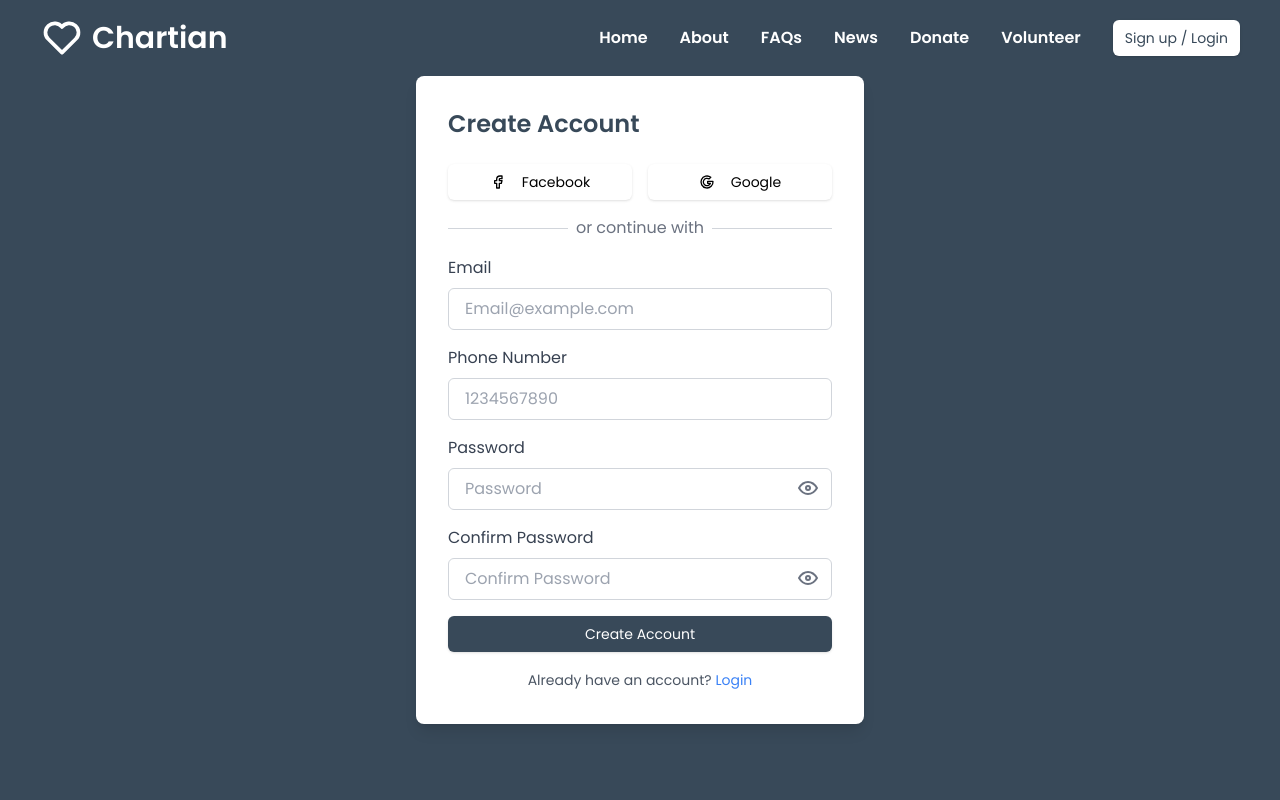
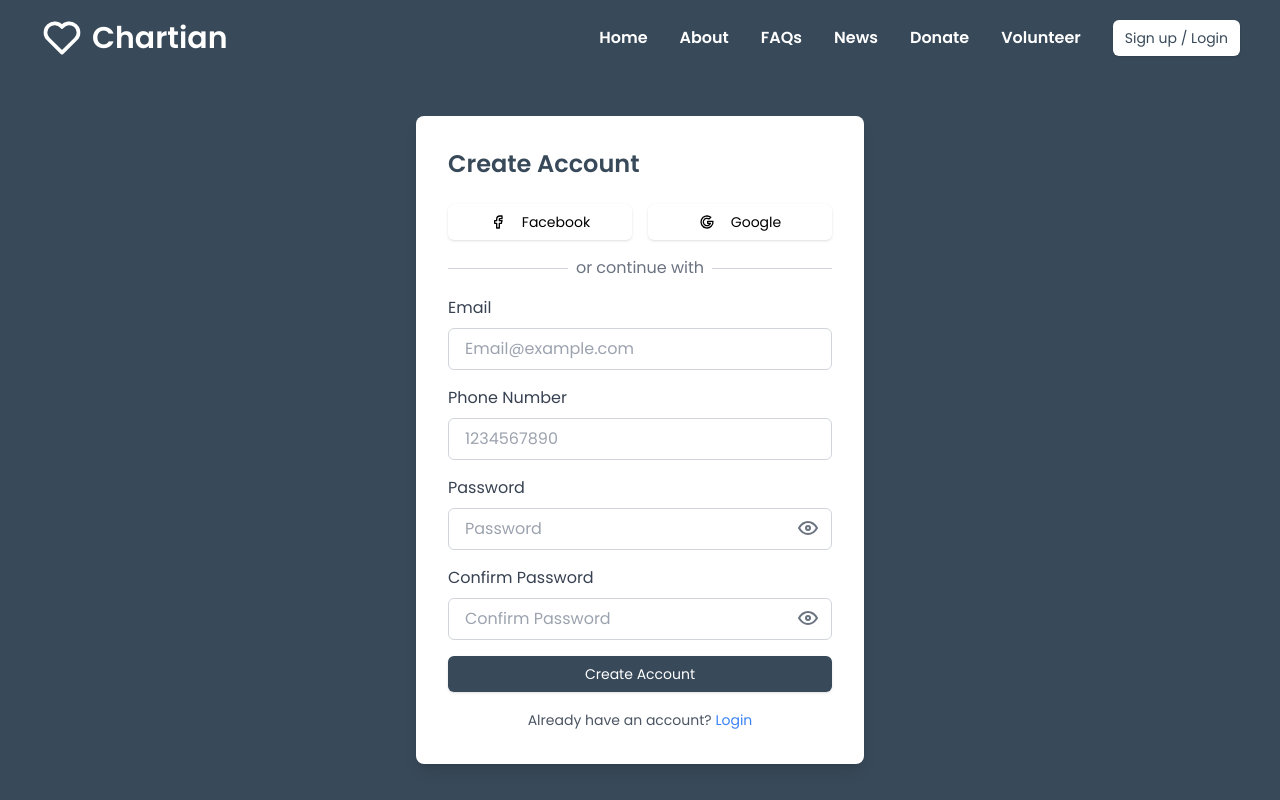
Before and after one commit to Dragon-Squad/team-A-Frontend, a React (Vite) app: page /register in a window 1280 px wide. Built offline with nearby package versions, Linux system fonts and the light colour scheme.

Commit message:
refactor: fix clipping form issues

```diff
--- a/src/components/auth/RegisterForm.tsx
+++ b/src/components/auth/RegisterForm.tsx
@@ -73,7 +73,7 @@ const RegisterPage = () => {
       <NavigationBar />
 
       {/* Register Form */}
-      <div className="flex flex-grow items-center justify-center px-4 py-6 text-white">
+      <div className="flex flex-grow items-center justify-center px-4 py-6 mt-20 text-white">
         <div className="bg-white text-primary-midnight-blue p-8 rounded-lg shadow-lg max-w-md w-full">
           <div className="flex justify-start mb-6">
             <h2 className="text-2xl font-semibold">Create Account</h2>
```
